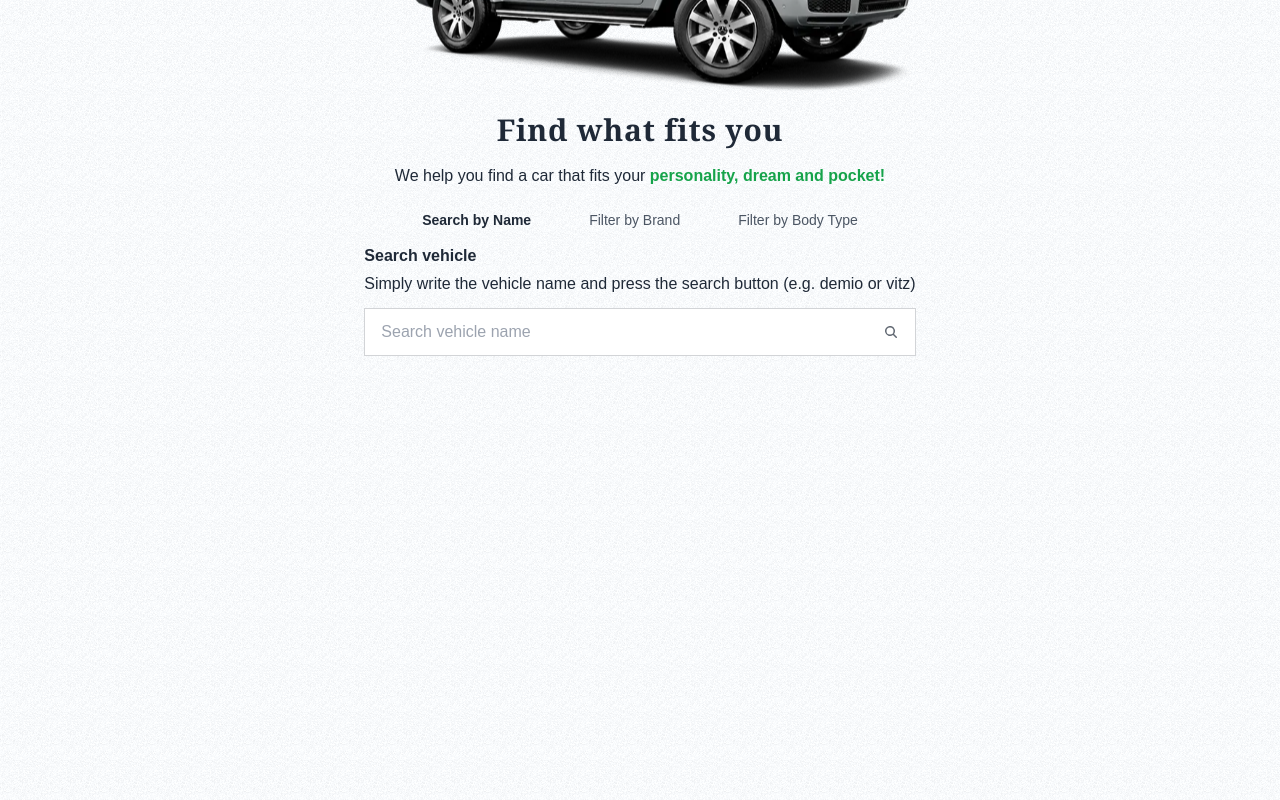
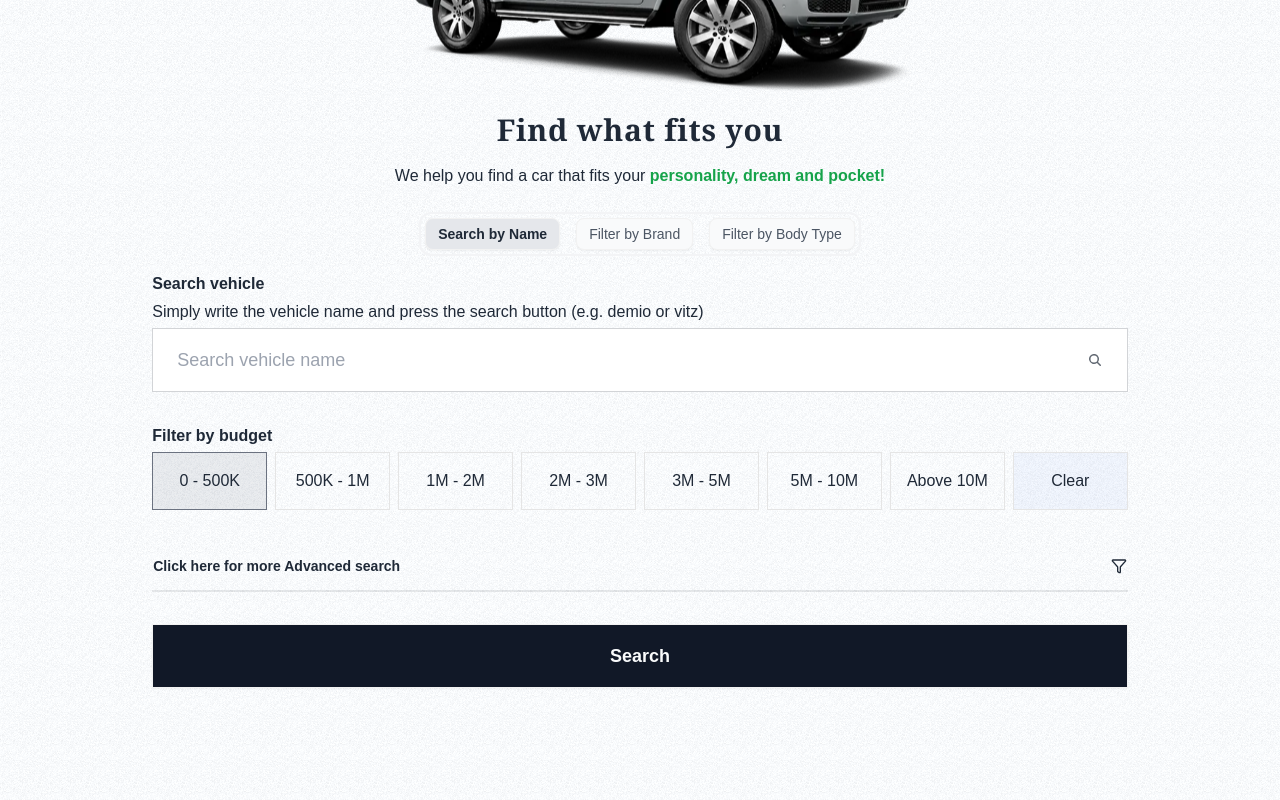
Before and after one commit to MwauratheAlex/mCarz, a Next.js app: page / in a window 1280 px wide. Shown: the part 728-1528 px from the top of the page. Built offline with nearby package versions, Linux system fonts and the light colour scheme.

Commit message:
search filter

```diff
--- a/src/components/Header.tsx
+++ b/src/components/Header.tsx
@@ -28,8 +28,8 @@ function Logo() {
     return (
         <div className="text-center">
             <Image src={logoImg} alt="logo image" className="w-20" />
-            <div className="text-sm font-mono tracking-wider">
-                <span className="text-green-600 font-semibold text-base">m</span>Carz
+            <div className="text-sm font-mono tracking-wider font-semibold">
+                <span className="text-green-600 text-base">m</span>Carz
             </div>
         </div>
     );
--- a/src/components/Search.tsx
+++ b/src/components/Search.tsx
@@ -3,24 +3,27 @@ import { cn } from "@/lib/utils";
 import Image from "next/image";
 import { useState } from "react";
 
-import { bodyTypes, brands } from "@/data/data";
+import { bodyTypes, brands, priceRanges } from "@/data/data";
+import { Filter } from "lucide-react";
 
 export function Search() {
     const [searchType, setSearchType] = useState<string>("name");
 
     return (
-        <div className="pt-[20vh]" >
+        <div className="pt-[20vh] mx-auto" >
             <div className="h-[86vh] flex flex-col items-center gap-4" id="search" >
                 <h1 className="font-serif text-3xl tracking-wide font-semibold">
                     Find what fits you
                 </h1>
                 <p className="">We help you find a car that fits your <span className="text-green-600 font-semibold">personality, dream and pocket!</span></p>
                 <div>
-                    <div className="flex gap-8 justify-center">
+                    <div className="flex gap-4 justify-center border-2
+                    border-gray-100 my-2
+                    w-max mx-auto rounded-xl p-1">
                         <button
                             className={cn(
-                                "daisy-btn daisy-btn-ghost daisy-btn-sm transition-colors",
-                                searchType != "name" && "font-normal text-gray-600"
+                                "daisy-btn bg-gray-200 daisy-btn-sm transition-colors",
+                                searchType != "name" && "font-normal text-gray-600 bg-gray-50"
 
                             )}
                             onClick={() => setSearchType("name")}
@@ -29,8 +32,8 @@ export function Search() {
                         </button>
                         <button
                             className={cn(
-                                "daisy-btn daisy-btn-ghost daisy-btn-sm transition-colors",
-                                searchType != "brand" && "font-normal text-gray-600"
+                                "daisy-btn bg-gray-200 daisy-btn-sm transition-colors",
+                                searchType != "brand" && "font-normal text-gray-600 bg-gray-50"
 
                             )}
                             onClick={() => setSearchType("brand")}
@@ -39,8 +42,8 @@ export function Search() {
                         </button>
                         <button
                             className={cn(
-                                "daisy-btn daisy-btn-ghost daisy-btn-sm transition-colors",
-                                searchType != "body" && "font-normal text-gray-600"
+                                "daisy-btn bg-gray-200 daisy-btn-sm transition-colors",
+                                searchType != "body" && "font-normal text-gray-600 bg-gray-50"
 
                             )}
                             onClick={() => setSearchType("body")}
@@ -60,13 +63,17 @@ export function Search() {
 }
 
 function SearchByName() {
+    const [
+        selectedRange, setSelectedRange,
+    ] = useState<string>(priceRanges[0].range);
+
     return (
-        <div className="flex flex-col gap-1 py-2">
-            <p className="font-semibold">Search vehicle</p>
-            <p>Simply write the vehicle name and press the search button (e.g. demio or vitz)</p>
-            <form className="py-2 gap-2">
-                <label className="daisy-input daisy-input-bordered rounded-none flex items-center gap-2">
-                    <input type="text" className="grow" placeholder="Search vehicle name" />
+        <div className="w-full flex flex-col gap-4">
+            <div className="flex flex-col gap-1 py-2 w-full">
+                <p className="font-semibold">Search vehicle</p>
+                <p>Simply write the vehicle name and press the search button (e.g. demio or vitz)</p>
+                <label className="daisy-input daisy-input-lg daisy-input-bordered w-full rounded-none flex items-center gap-2">
+                    <input type="text" className="grow py-4" placeholder="Search vehicle name" />
                     <svg
                         xmlns="http://www.w3.org/2000/svg"
                         viewBox="0 0 16 16"
@@ -78,7 +85,64 @@ function SearchByName() {
                             clipRule="evenodd" />
                     </svg>
                 </label>
-            </form>
+            </div>
+
+            <div className="flex flex-col gap-1 py-2">
+                <p className="font-semibold">Filter by budget</p>
+                <div className={`grid grid-rows-1 grid-cols-8 gap-2`}>
+                    {priceRanges.map(priceRange => (
+                        <div
+                            key={priceRange.range}
+                            className={cn(
+                                "border p-4 w-full text-center hover:bg-blue-600/5",
+                                "cursor-pointer",
+                                selectedRange == priceRange.range &&
+                                "border-gray-500 bg-gray-600/10"
+                            )}
+                            onClick={() => setSelectedRange(priceRange.range)}
+                        >
+                            {priceRange.range}
+                        </div>
+                    ))}
+                    {selectedRange != "" && (
+                        <div
+                            className={cn(
+                                "border py-4 text-center w-full bg-blue-600/5",
+                                "hover:bg-blue-600/10 cursor-pointer"
+                            )}
+                            onClick={() => setSelectedRange("")}
+                        >
+                            Clear
+                        </div>
+                    )}
+                </div>
+            </div>
+
+            <div className="flex flex-col gap-1 py-2">
+                <button
+                    className="daisy-btn daisy-btn-ghost
+                    flex justify-between px-0 rounded-none"
+                >
+                    <span>
+                        Click here for more Advanced search
+                    </span>
+                    <Filter className="w-4 h-4" />
+                </button>
+                <div className="daisy-divider my-0 -mt-1 h-0.5"></div>
+            </div>
+
+
+            <div className="flex flex-col gap-1 py-2">
+                <button
+                    className="daisy-btn bg-gray-900 text-gray-50 hover:bg-gray-950 hover:text-white daisy-btn-lg rounded-none"
+                >
+                    Search
+                </button>
+            </div>
+
+
+
+
         </div>
     );
 }
--- a/src/data/data.ts
+++ b/src/data/data.ts
@@ -44,4 +44,15 @@ const bodyTypes = [
     { name: "Vans", icon: vans },
 ] as const
 
-export { brands, bodyTypes }
+
+const priceRanges = [
+    { range: "0 - 500K" },
+    { range: "500K - 1M" },
+    { range: "1M - 2M" },
+    { range: "2M - 3M" },
+    { range: "3M - 5M" },
+    { range: "5M - 10M" },
+    { range: "Above 10M" },
+] as const
+
+export { brands, bodyTypes, priceRanges }
```
